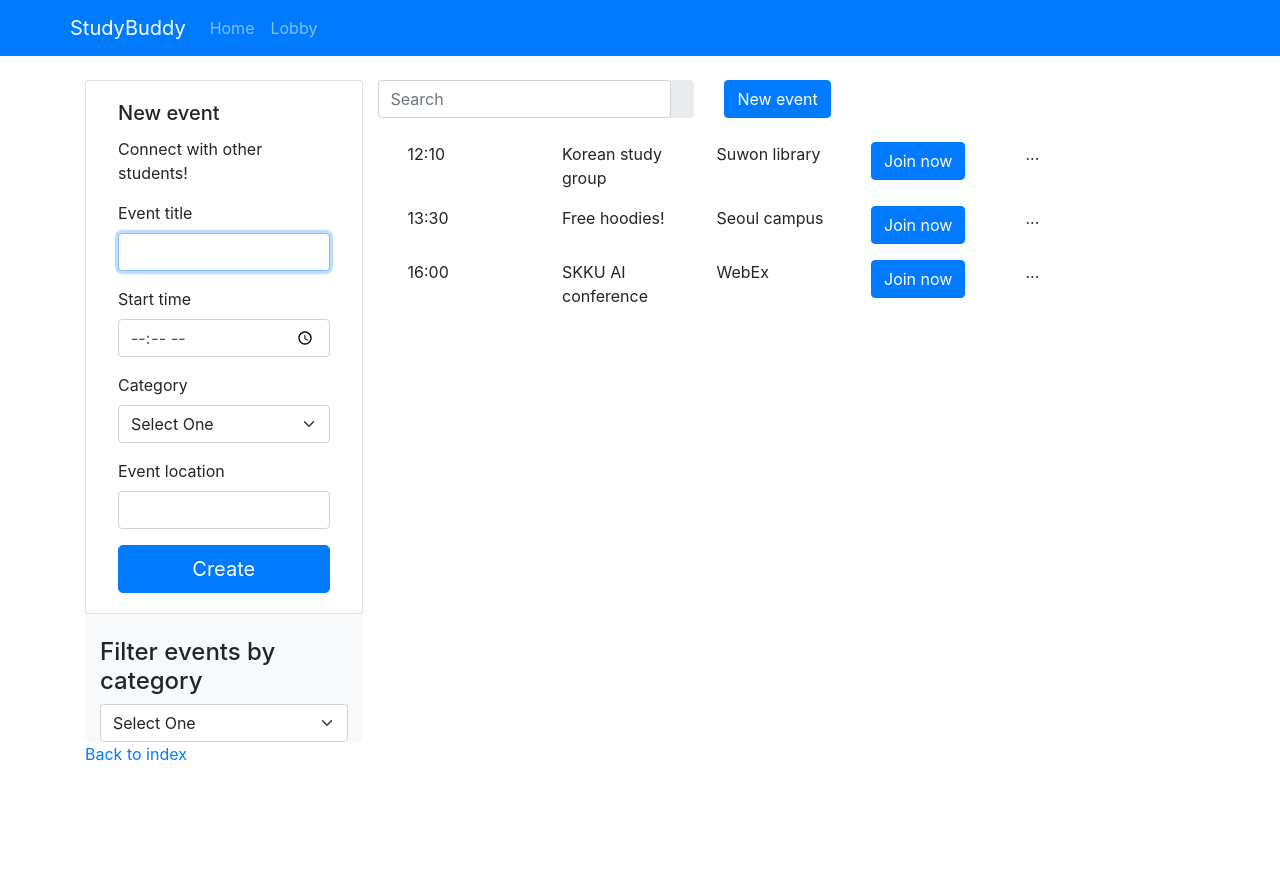
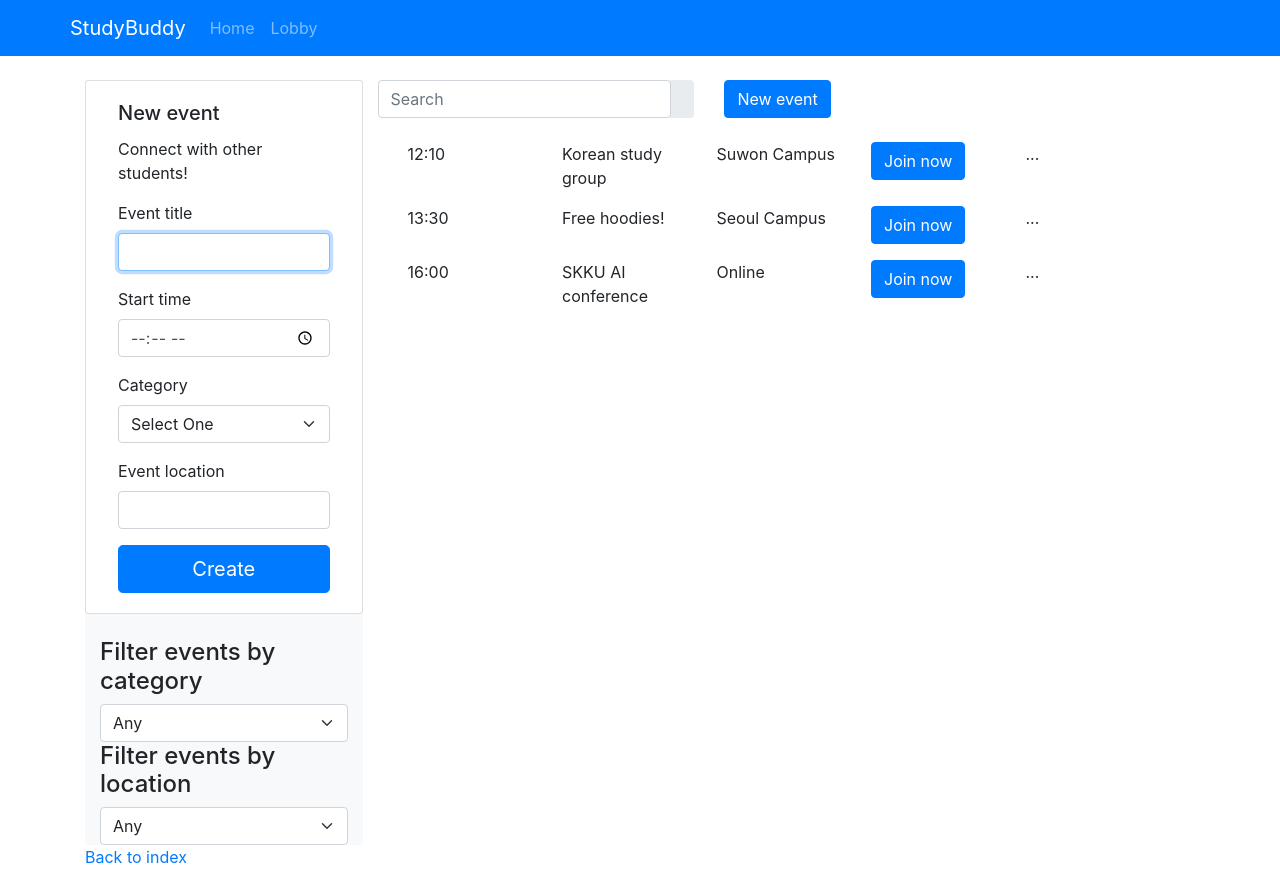
Before and after one commit to Catena-mundi/studybuddy, a Next.js app in the folder nextjs-blog/: page /home/lobby in a window 1280 px wide. Before the commit the page ends 800 px from the top, so only its background shows below. Built offline with nearby package versions, Linux system fonts and the light colour scheme.

Commit message:
add location filter and event description

```diff
--- a/nextjs-blog/pages/home/lobby.js
+++ b/nextjs-blog/pages/home/lobby.js
@@ -20,25 +20,25 @@ export default function Lobby() {
 
   const [title, setTitle] = useState("");
   const [time, setTime] = useState("");
-  const [location, setLocation] = useState("");
+  const [location, setLocation] = useState("Any");
   const [category, setCategory] = useState("Any");
   const [childData, setChildData] = useState("");
   const [data, setData] = useState([
     {
       "title": "Korean study group",
-      "location": "Suwon library",
+      "location": "Suwon Campus",
       "time": "12:10",
       "category": "International students"
     },
     {
       "title": "Free hoodies!",
-      "location": "Seoul campus",
+      "location": "Seoul Campus",
       "time": "13:30",
       "category": "Study Groups"
     },
     {
       "title": "SKKU AI conference",
-      "location": "WebEx",
+      "location": "Online",
       "time": "16:00",
       "category": "Study Groups"
     }
@@ -55,11 +55,18 @@ export default function Lobby() {
     console.log("nuevos datos")
     console.log(data)
   }
-  const filterData = (d, c) => {
+  const filterData = (d, c, l) => {
     if (category == "Any"){
+      return filterLocation(d, l);
+    }else{
+      return filterLocation(d, l).filter(el => el.category.search(c) !== -1)
+    }
+  }
+  const filterLocation = (d, l) => {
+    if (l == "Any"){
       return d;
     }else{
-      return d.filter(el => el.category.search(c) !== -1)
+      return d.filter(el => el.location.search(l) !== -1)
     }
   }
 
@@ -88,11 +95,20 @@ export default function Lobby() {
     <br></br>
     <h4>Filter events by category</h4>
     <select class = "form-select" value={category} onChange = {(e) => setCategory(e.target.value)}>
-      <option value="Any" selected>Select One</option>
+      <option value="Any" selected>Any</option>
       <option value="Study Groups">Study Groups</option>
       <option value="Conferences">Conferences</option>
       <option value="Outdoors activities">Outdoors activities</option>
       <option value="International students">International students</option>
+    </select>
+
+    <h4>Filter events by location</h4>
+    <select class = "form-select" value={location} onChange = {(e) => setLocation(e.target.value)}>
+      <option value="Any" selected>Any</option>
+      <option value="Online">Online</option>
+      <option value="Suwon Campus">Suwon Campus</option>
+      <option value="Seoul Campus">Seoul Campus</option>
+      <option value="Outside of campus">Outside of campus</option>
     </select>
 
     </div>
@@ -112,7 +128,7 @@ export default function Lobby() {
         </div>
         <br></br>
         <Container>
-            <div className="col">{ filterData(data, category).map(function(event, index){
+            <div className="col">{ filterData(data, category, location).map(function(event, index){
               return <Lobby_row key = {index} dataFromParent = {event}></Lobby_row>;
             }) }</div>
         </Container>
```
Also changed, not shown: nextjs-blog/pages/components/Create_event_big.js (+9 -0 lines).
